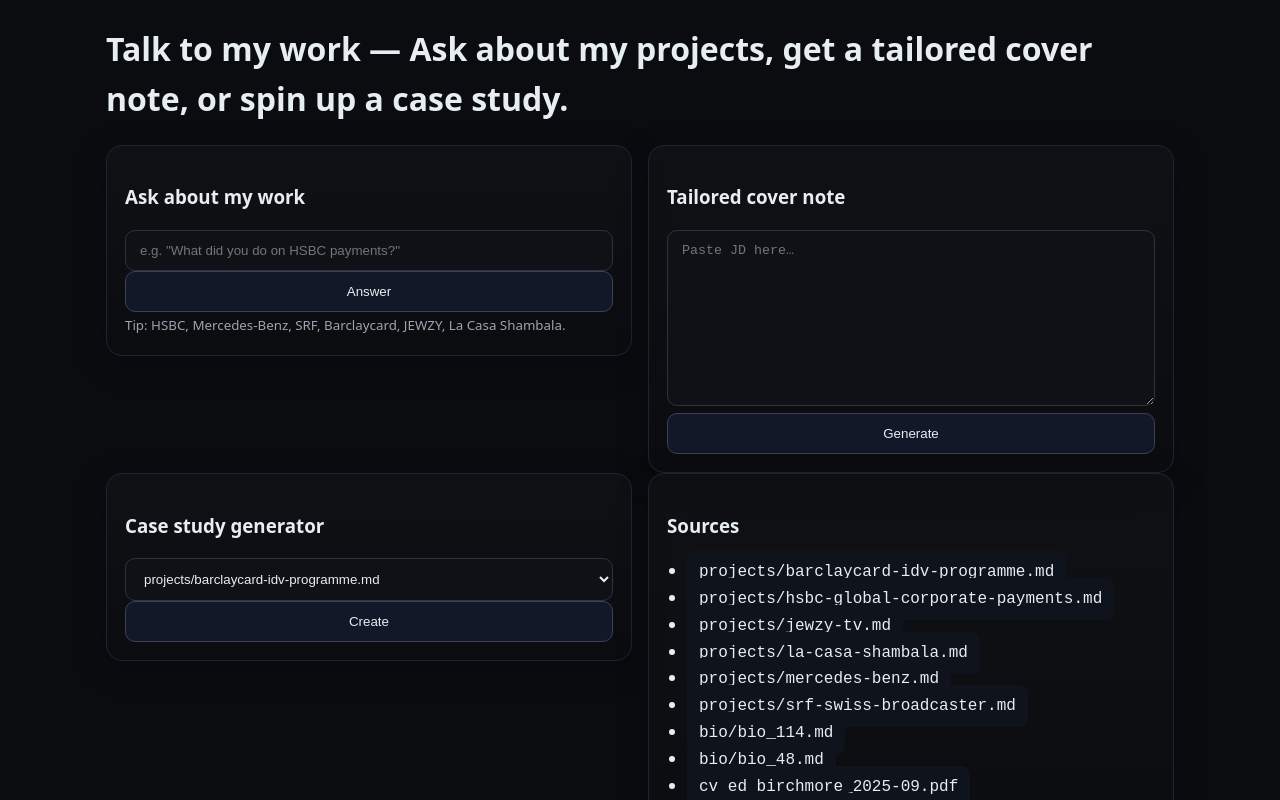
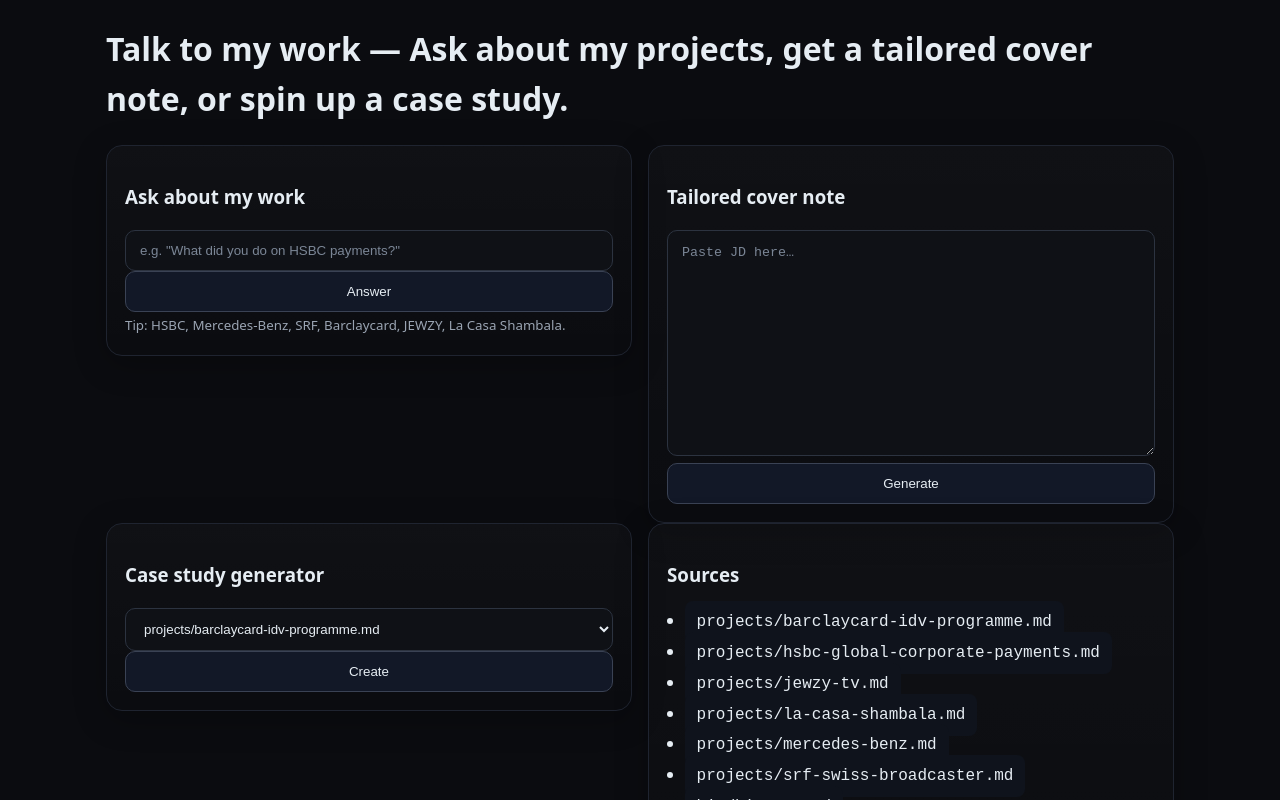
Before and after one commit to bibendi25/ai-portfolio-agent, a Next.js app: page / in a window 1280 px wide. Shown: the top 800 px of the page. Built offline with nearby package versions, Linux system fonts and the light colour scheme.

Commit message:
Update globals.css

```diff
--- a/app/globals.css
+++ b/app/globals.css
@@ -1,51 +1,60 @@
-
 :root { --bg:#0b0c10; --card:#111318; --text:#e6edf3; --muted:#9aa4b2; --accent:#7aa2f7; }
 * { box-sizing:border-box }
 html,body{ margin:0; padding:0; background:var(--bg); color:var(--text); font:16px/1.55 ui-sans-serif, system-ui, -apple-system, Segoe UI, Roboto, Helvetica, Arial; }
+
 .container{ max-width:1100px; margin:24px auto; padding:0 16px; }
-.card{ background:linear-gradient(180deg, rgba(255,255,255,0.02), rgba(255,255,255,0.00)); border:1px solid #1f2430; border-radius:16px; padding:18px; box-shadow:0 8px 32px rgba(0,0,0,.25); }
 .row{ display:flex; gap:16px; flex-wrap:wrap; }
 .col{ flex:1 1 350px }
-input, textarea, select, button{ width:100%; padding:12px 14px; border-radius:10px; border:1px solid #2c3340; background:#0f1116; color:var(--text); }
+
+.card{
+  background:linear-gradient(180deg, rgba(255,255,255,0.02), rgba(255,255,255,0.00));
+  border:1px solid #1f2430; border-radius:16px; padding:18px;
+  box-shadow:0 8px 32px rgba(0,0,0,.25); overflow:hidden;
+}
+
+input, textarea, select, button{
+  width:100%; padding:12px 14px; border-radius:10px;
+  border:1px solid #2c3340; background:#0f1116; color:var(--text);
+}
+textarea{ line-height:1.5; resize:vertical; min-height:160px }
+input::placeholder, textarea::placeholder{ color:#7b8696 }
+
 button{ cursor:pointer; border:1px solid #3a4254; background:#121827; transition: transform .03s ease; }
 button:active{ transform: translateY(1px) }
-small{ color:var(--muted) }
-pre, code{ background:#0f131c; padding:12px; border-radius:8px; overflow:auto; }
-hr{ border:none; border-top:1px solid #242a36; margin:16px 0 }
-ul{ padding-left:20px }
+.btn{ display:inline-flex; align-items:center; gap:8px; justify-content:center; padding:10px 12px; border-radius:10px; }
+.btn.primary{ background:linear-gradient(180deg, #1f2a44, #182239); border-color:#31406a }
+.btn.secondary{ background:#0f1116; border-color:#2c3340 }
+.btn.ghost{ background:transparent; border-color:#2c3340 }
+.btnRow{ display:flex; gap:8px; flex-wrap:wrap; margin-top:8px }
 
-/* Make long answers wrap nicely (even long URLs) */
-pre,
-code {
-  white-space: pre-wrap;      /* wrap but keep line breaks */
-  word-break: break-word;     /* break long words if needed */
-  overflow-wrap: anywhere;    /* last-resort wrapping */
+small, .muted{ color:var(--muted) }
+
+pre, code{ background:#0f131c; padding:12px; border-radius:8px; overflow:auto }
+
+/* Wrap everything nicely (even long URLs) */
+pre, code, p, li, blockquote, small, .muted, .answer{
+  white-space: pre-wrap;
+  word-break: break-word;
+  overflow-wrap: anywhere;
 }
 
-/* General text wrapping */
-p, li, blockquote, small, .muted {
-  overflow-wrap: anywhere;
-  word-break: break-word;
+/* Answer block */
+.answer{
+  margin:10px 0 14px; padding:12px 14px;
+  background:#0f131c; border-left:3px solid #2e3a55; border-radius:8px;
+  line-height:1.6;
 }
+.answer h4{ margin:0 0 6px 0; font-size:14px; color:#c8d3e0; text-transform:uppercase; letter-spacing:.02em }
 
-/* Nicer answer blocks */
-.answer {
-  margin: 10px 0 14px;
-  padding: 10px 12px;
-  background: #0f131c;
-  border-left: 3px solid #2e3a55;
-  border-radius: 8px;
-  line-height: 1.6;
-}
+.source{ display:inline-block; margin-top:6px; color:var(--muted) }
+.source a{ color:var(--accent); text-decoration:none }
+.source code{ background:#0f131c; padding:2px 6px; border-radius:6px }
 
-/* Source line */
-.source {
-  display: inline-block;
-  margin-top: 6px;
-  color: var(--muted);
-}
-.source code {
-  background: #0f131c;
-  padding: 2px 6px;
-  border-radius: 6px;
-}
+/* Subtle spinner */
+.spinner{ width:16px; height:16px; border:2px solid #2f3a52; border-top-color:var(--accent); border-radius:50%; animation:spin .8s linear infinite }
+@keyframes spin{ to{ transform:rotate(360deg) } }
+
+/* Keep the Sources list tidy */
+.card ul{ margin:0; padding-left:1.1rem }
+.card li{ margin:4px 0 }
+.card li code{ white-space:break-spaces; overflow-wrap:anywhere }
```
